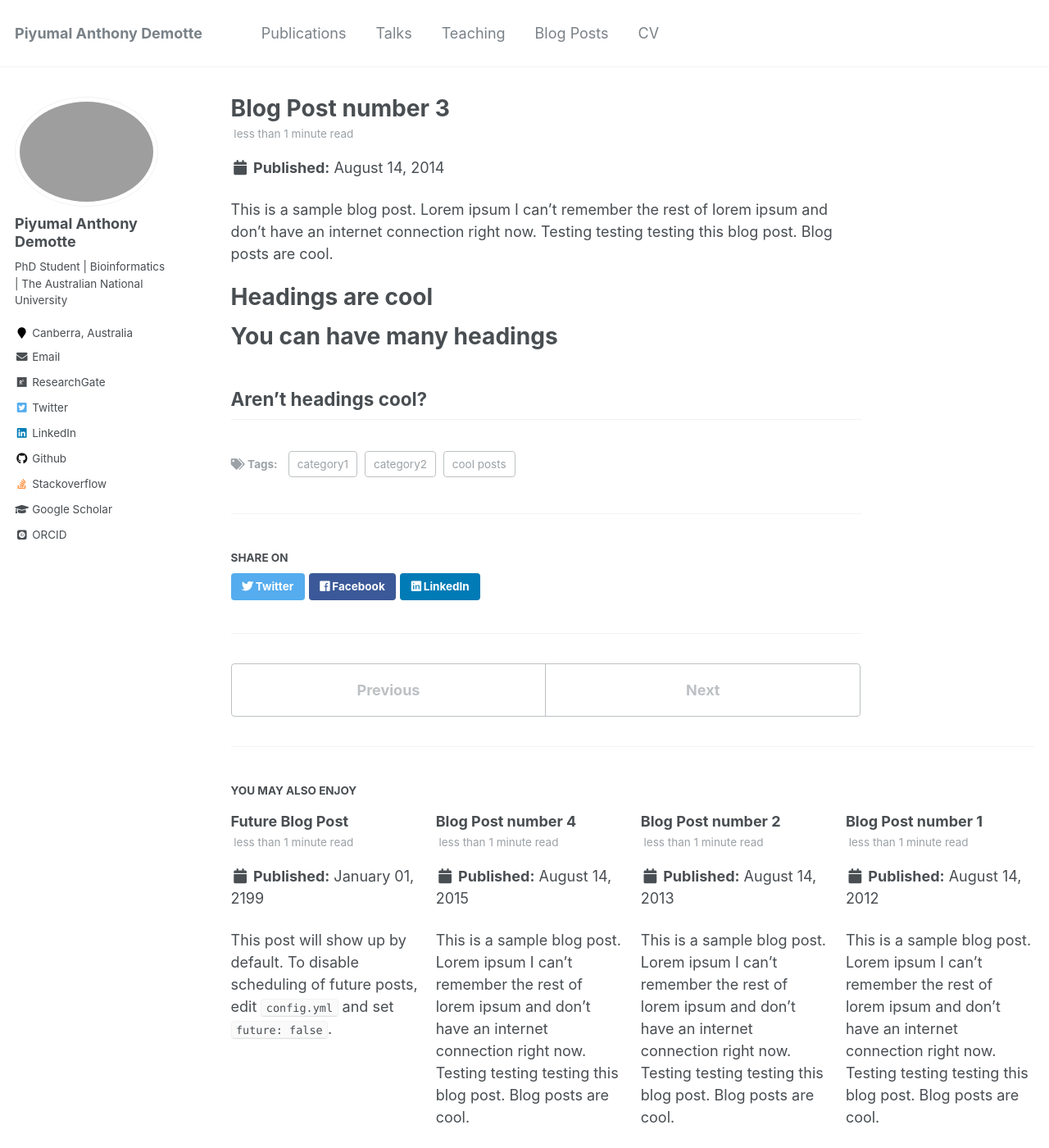
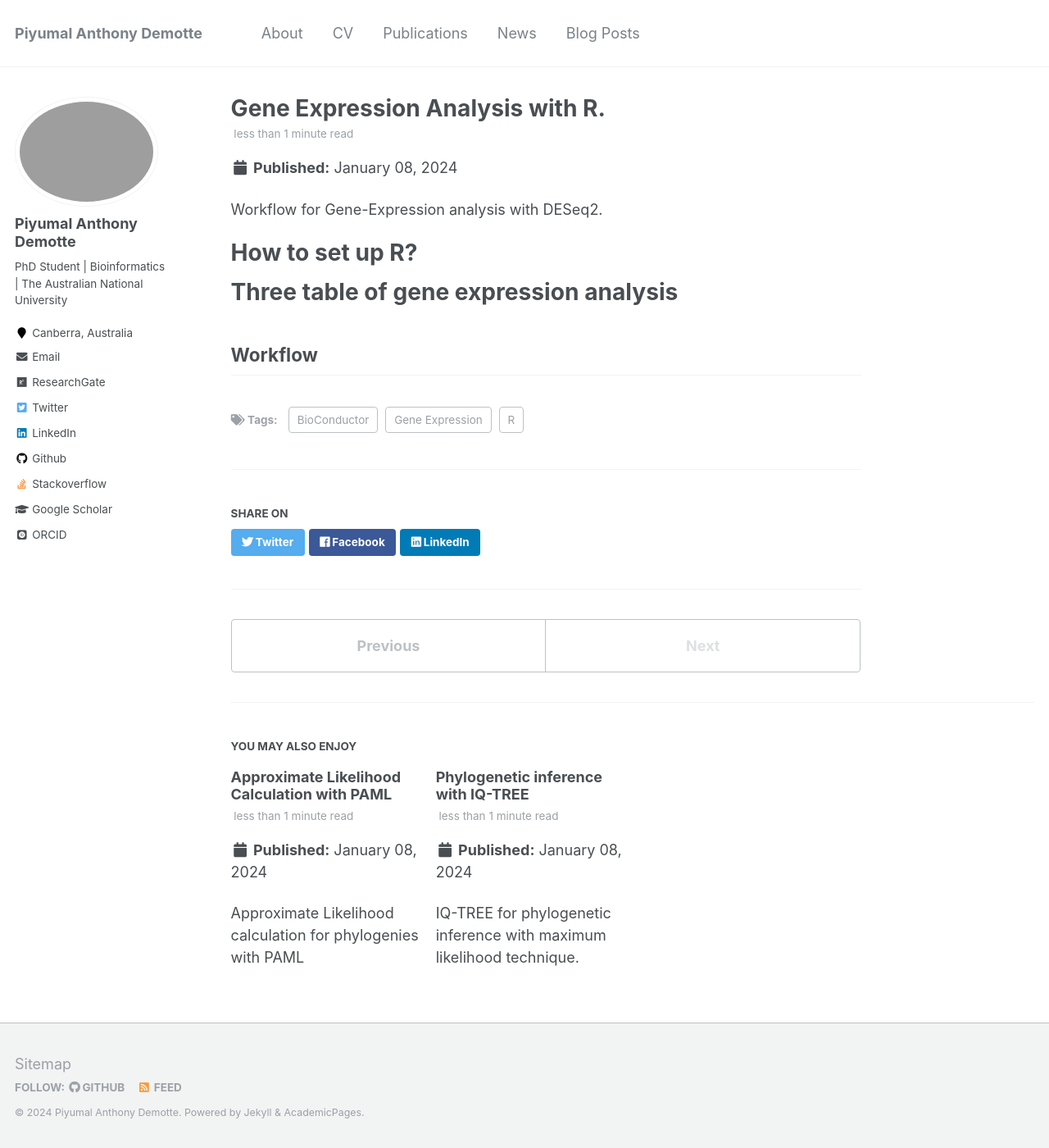
Before and after one commit to piyumalanthony/piyumalanthony.github.io, a Jekyll site: the page built from _posts/2014-08-14-blog-post-3.md, in a window 1280 px wide and 1400 px high. Shown: the whole window at 82% size. Built offline with Jekyll 4.4.1, drawn with Linux system fonts in a browser that asks for light colours; some web fonts are replaced.

Commit message:
Added blog posts.

```diff
--- a/_data/navigation.yml
+++ b/_data/navigation.yml
@@ -1,16 +1,16 @@
 # main links links
 main:
+  - title: "About"
+    url: /
+
+  - title: "CV"
+    url: /cv/
+
   - title: "Publications"
     url: /publications/
 
-  - title: "Talks"
+  - title: "News"
     url: /talks/
-
-  - title: "Teaching"
-    url: /teaching/
 
   - title: "Blog Posts"
     url: /year-archive/
-
-  - title: "CV"
-    url: /cv/
--- a/_posts/2012-08-14-blog-post-1.md
+++ b/_posts/2012-08-14-blog-post-1.md
@@ -1,20 +1,20 @@
 ---
-title: 'Blog Post number 1'
-date: 2012-08-14
-permalink: /posts/2012/08/blog-post-1/
+title: 'Phylogenetic inference with IQ-TREE'
+date: 2024-01-08
+permalink: /posts/2024/01/blog-post-1/
 tags:
-  - cool posts
-  - category1
-  - category2
+  - IQ-TREE
+  - Phylogenetics
+  - Molecular Evolution
 ---
 
-This is a sample blog post. Lorem ipsum I can't remember the rest of lorem ipsum and don't have an internet connection right now. Testing testing testing this blog post. Blog posts are cool.
+IQ-TREE for phylogenetic inference with maximum likelihood technique.
 
-Headings are cool
+What is Maximum likelihood technique?
 ======
 
-You can have many headings
+MSA
 ======
 
-Aren't headings cool?
+BIC and AIC
 ------
--- a/_posts/2013-08-14-blog-post-2.md
+++ b/_posts/2013-08-14-blog-post-2.md
@@ -1,20 +1,18 @@
 ---
-title: 'Blog Post number 2'
-date: 2013-08-14
-permalink: /posts/2013/08/blog-post-2/
+title: 'Approximate Likelihood Calculation with PAML'
+date: 2024-01-08
+permalink: /posts/2024/01/blog-post-2/
 tags:
-  - cool posts
-  - category1
-  - category2
+  - PAML
+  - MCMC
+  - Taylor Expansion
 ---
 
-This is a sample blog post. Lorem ipsum I can't remember the rest of lorem ipsum and don't have an internet connection right now. Testing testing testing this blog post. Blog posts are cool.
+Approximate Likelihood calculation for phylogenies with PAML
 
-Headings are cool
+PAML workflow for approximate likelihood calculation.
 ======
 
-You can have many headings
-======
 
-Aren't headings cool?
+Taylor Expansion.
 ------
--- a/_posts/2014-08-14-blog-post-3.md
+++ b/_posts/2014-08-14-blog-post-3.md
@@ -1,20 +1,20 @@
 ---
-title: 'Blog Post number 3'
-date: 2014-08-14
-permalink: /posts/2014/08/blog-post-3/
+title: 'Gene Expression Analysis with R.'
+date: 2024-01-08
+permalink: /posts/2024/01/blog-post-3/
 tags:
-  - cool posts
-  - category1
-  - category2
+  - Gene Expression
+  - BioConductor
+  - R
 ---
 
-This is a sample blog post. Lorem ipsum I can't remember the rest of lorem ipsum and don't have an internet connection right now. Testing testing testing this blog post. Blog posts are cool.
+Workflow for Gene-Expression analysis with DESeq2.
 
-Headings are cool
+How to set up R?
 ======
 
-You can have many headings
+Three table of gene expression analysis
 ======
 
-Aren't headings cool?
+Workflow
 ------
--- a/_posts/2199-01-01-future-post.md
+++ /dev/null
@@ -1,11 +0,0 @@
----
-title: 'Future Blog Post'
-date: 2199-01-01
-permalink: /posts/2012/08/blog-post-4/
-tags:
-  - cool posts
-  - category1
-  - category2
----
-
-This post will show up by default. To disable scheduling of future posts, edit `config.yml` and set `future: false`.
```
Also changed, not shown: _posts/2015-08-14-blog-post-4.md (deleted, +0 -20 lines).
